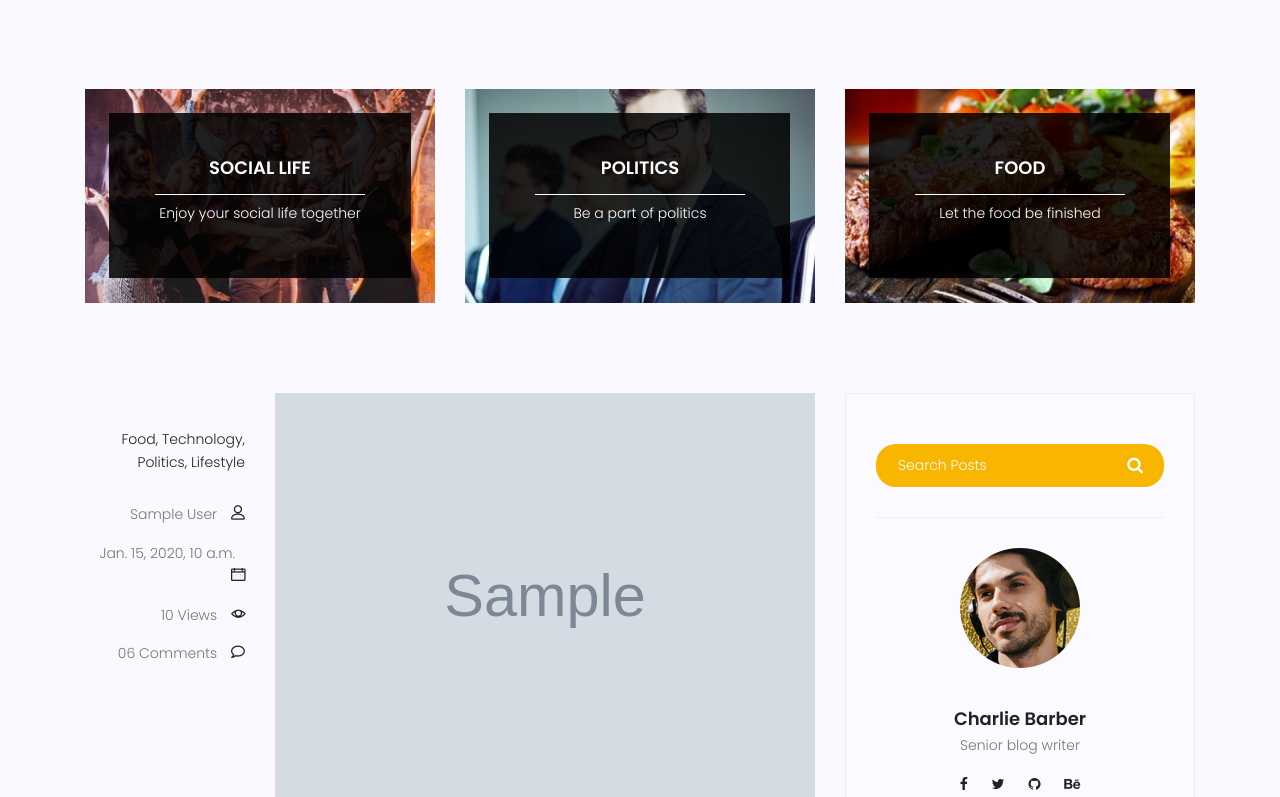
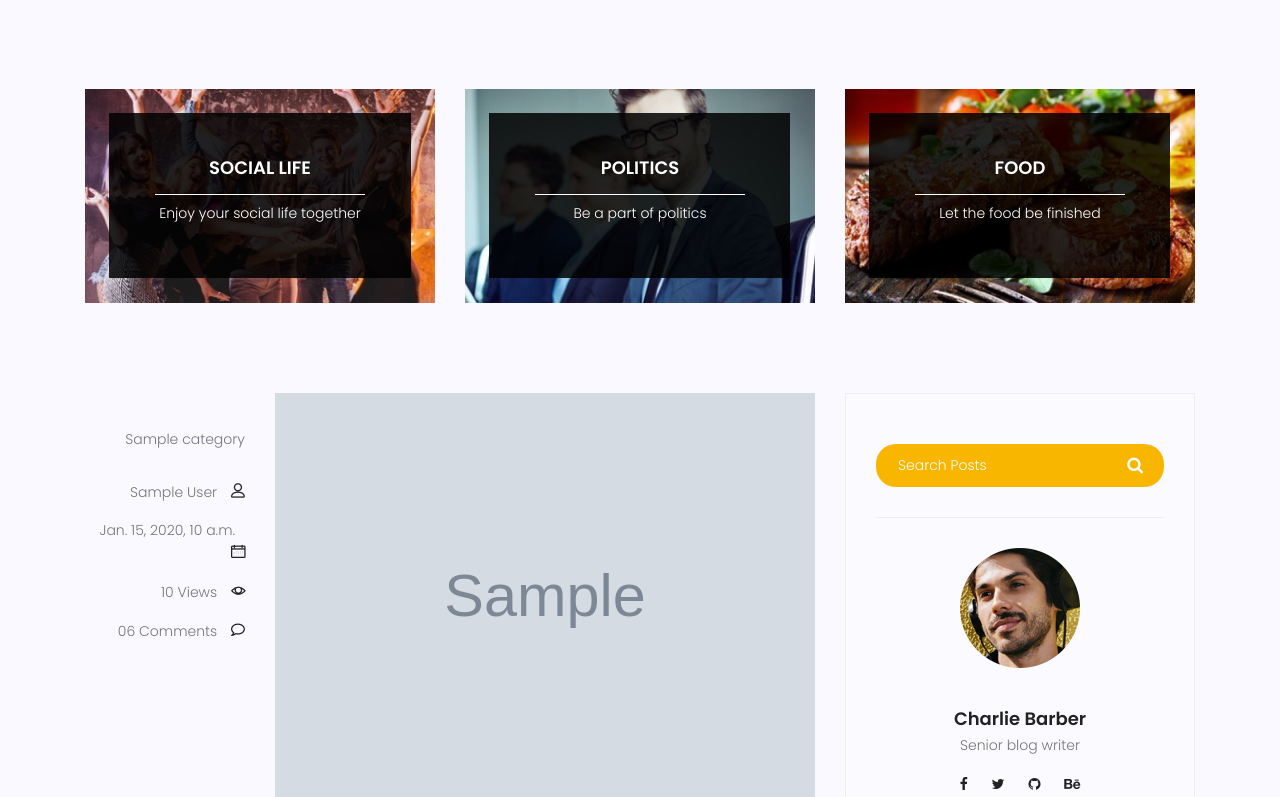
Before and after one commit to miladsade96/mydj, a Django app: page /blog/ in a window 1280 px wide. Shown: the part 689-1486 px from the top of the page. Run offline with Django 3.2, Linux system fonts and the light colour scheme; tables that the repository leaves empty hold one stand-in row (values such as "Sample post"); grey boxes marked "Sample" are stand-in pictures; some libraries are stand-ins or nearby versions.

Commit message:
Showing manytomany categories in templates

```diff
--- a/templates/blog/blog-home.html
+++ b/templates/blog/blog-home.html
@@ -101,10 +101,7 @@
         <div class="single-post row">
           <div class="col-lg-3 col-md-3 meta-details">
             <ul class="tags">
-              <li><a href="#">Food,</a></li>
-              <li><a href="#">Technology,</a></li>
-              <li><a href="#">Politics,</a></li>
-              <li><a href="#">Lifestyle</a></li>
+              {{post.category.all|join:", "}}
             </ul>
             <div class="user-details row">
               <p class="user-name col-lg-12 col-md-12 col-6">
```
